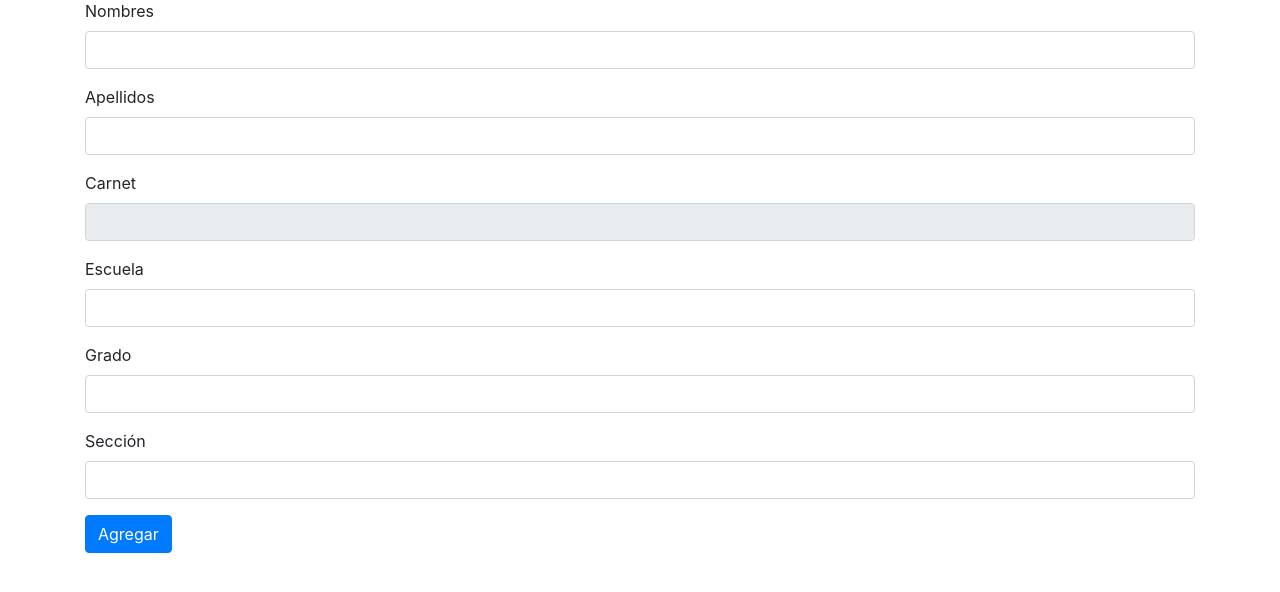
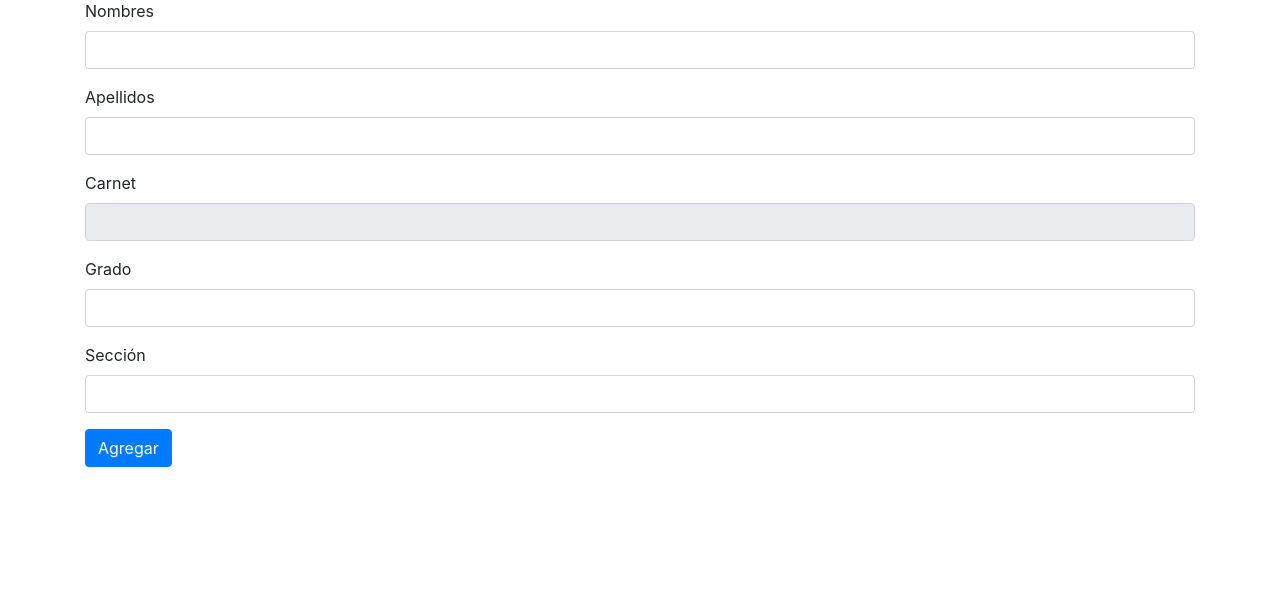
Before and after one commit to GersonCL/library_manager, a Flask app: page /students/create in a window 1280 px wide. Shown: the part 127-719 px from the top of the page. Run offline with Flask 3, Linux system fonts and the light colour scheme; some libraries are stand-ins or nearby versions.

Commit message:
delete:escuela de create students

```diff
--- a/config.py
+++ b/config.py
@@ -4,7 +4,7 @@ from flask_mysqldb import MySQL
 app = Flask(__name__)
 
 
-#version v 1.0.5.2
+#version v 1.0.5.3
 
 
 # Configuración de la base de datos
--- a/templates/students/create.html
+++ b/templates/students/create.html
@@ -32,10 +32,7 @@
         <label for="student_id" class="form-label">Carnet</label>
         <input type="text" class="form-control" id="student_id" name="student_id" readonly>
     </div>
-    <div class="mb-3">
-        <label for="secondary_school" class="form-label">Escuela</label>
-        <input type="text" class="form-control" id="secondary_school" name="secondary_school" required>
-    </div>
+
     <div class="mb-3">
         <label for="grade" class="form-label">Grado</label>
         <input type="text" class="form-control" id="grade" name="grade" required>
```
